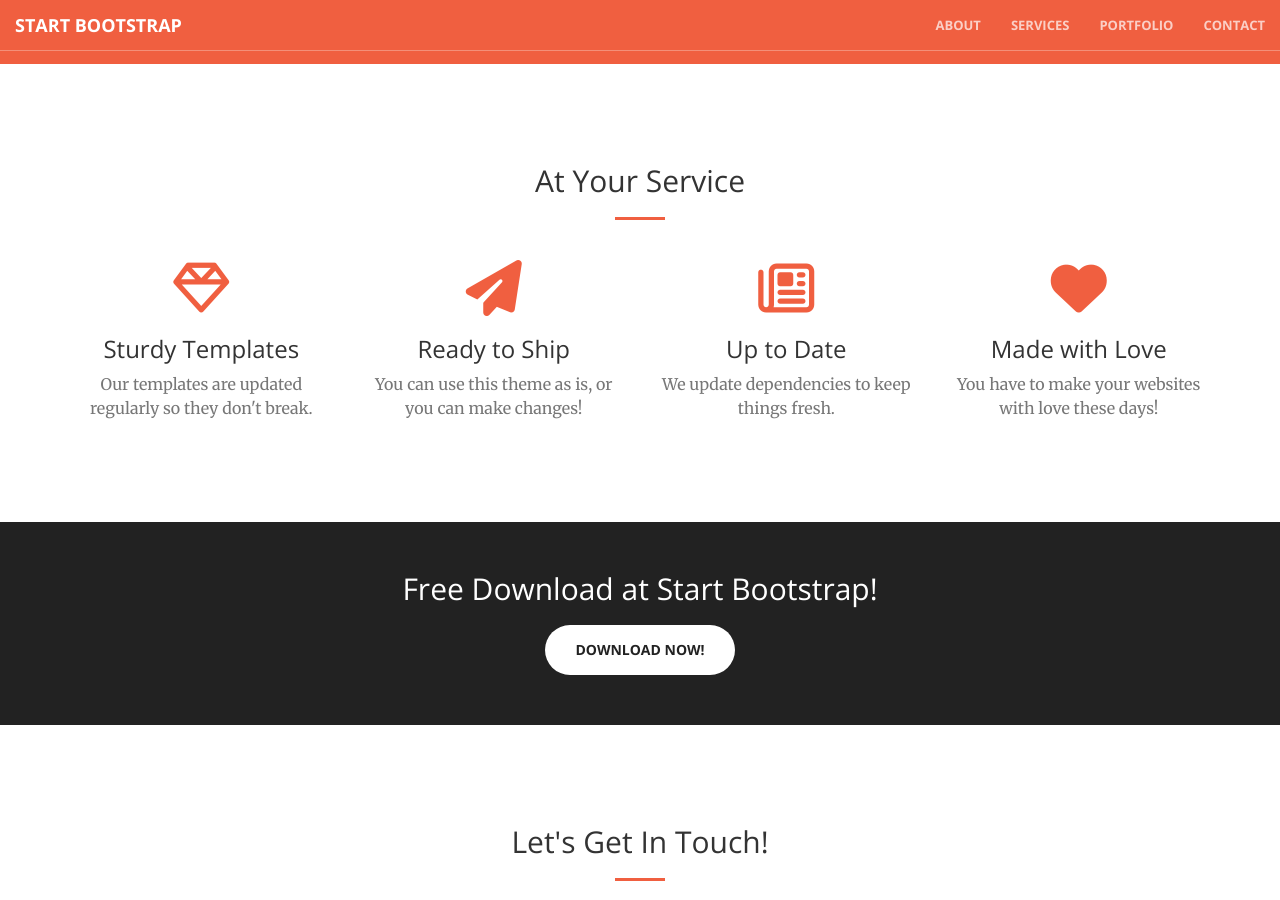
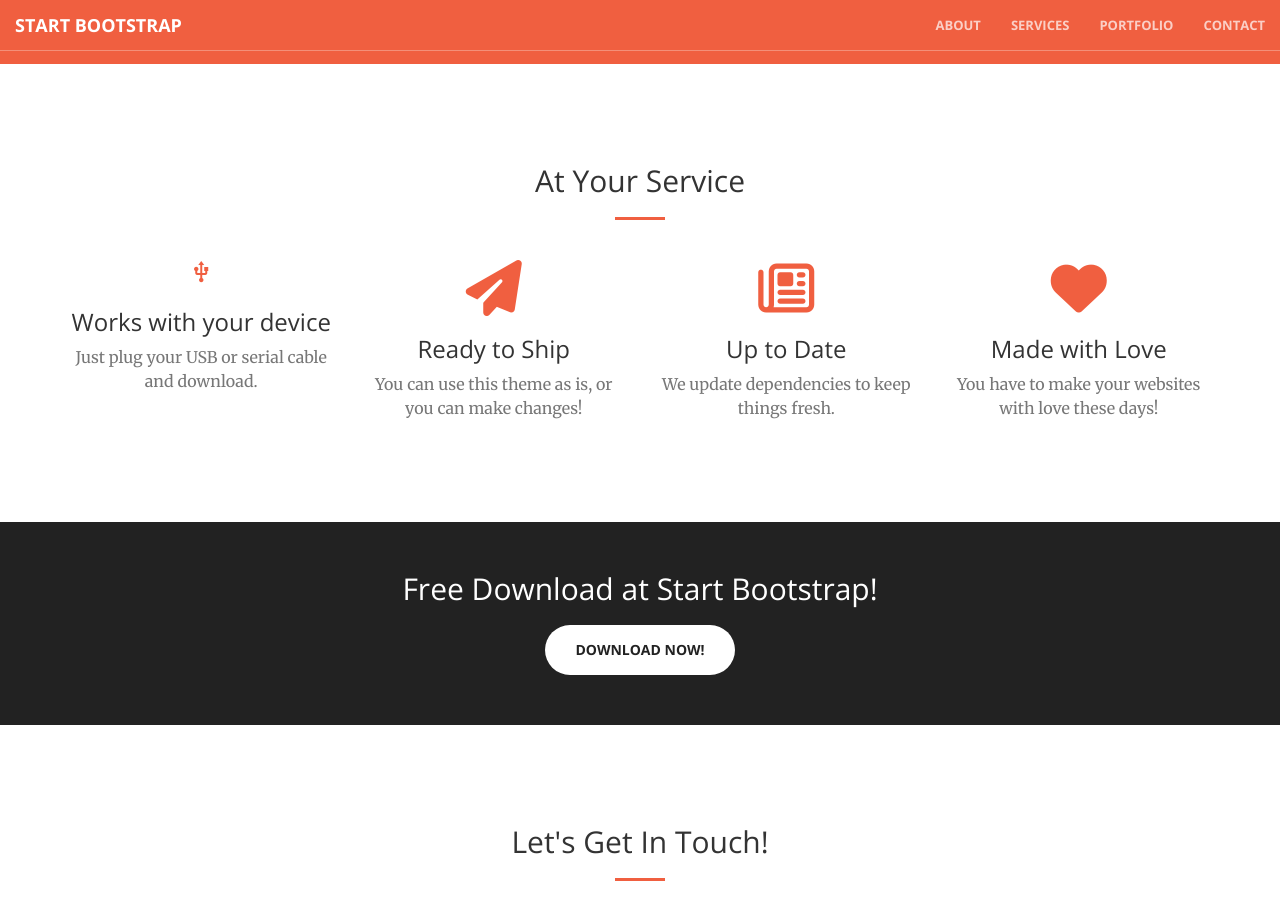
Before and after one commit to lordoftheflies/jekyll-theme-portal, a Jekyll site: the page built from index.html, in a window 1280 px wide and 900 px high, scrolled down 1254 px. Built offline with Jekyll 4.4.1, drawn with Linux system fonts in a browser that asks for light colours; nearby versions of some CDN libraries; library files that are not in the unit come from our copies.

Commit message:
Material design icons

```diff
--- a/_includes/head.html
+++ b/_includes/head.html
@@ -15,6 +15,7 @@
     <link href='http://fonts.googleapis.com/css?family=Open+Sans:300italic,400italic,600italic,700italic,800italic,400,300,600,700,800' rel='stylesheet' type='text/css'>
     <link href='http://fonts.googleapis.com/css?family=Merriweather:400,300,300italic,400italic,700,700italic,900,900italic' rel='stylesheet' type='text/css'>
     <link rel="stylesheet" href="font-awesome/css/font-awesome.min.css" type="text/css">
+    <link href="https://fonts.googleapis.com/icon?family=Material+Icons" rel="stylesheet" type="text/css">
 
     <!-- Plugin CSS -->
     <link rel="stylesheet" href="css/animate.min.css" type="text/css">
--- a/_includes/services.html
+++ b/_includes/services.html
@@ -11,9 +11,9 @@
         <div class="row">
             <div class="col-lg-3 col-md-6 text-center">
                 <div class="service-box">
-                    <i class="fa fa-4x fa-diamond wow bounceIn text-primary"></i>
-                    <h3>Sturdy Templates</h3>
-                    <p class="text-muted">Our templates are updated regularly so they don't break.</p>
+                    <i class="material-icons wow bounceIn text-primary">usb</i>
+                    <h3>Works with your device</h3>
+                    <p class="text-muted">Just plug your USB or serial cable and download.</p>
                 </div>
             </div>
             <div class="col-lg-3 col-md-6 text-center">
```
